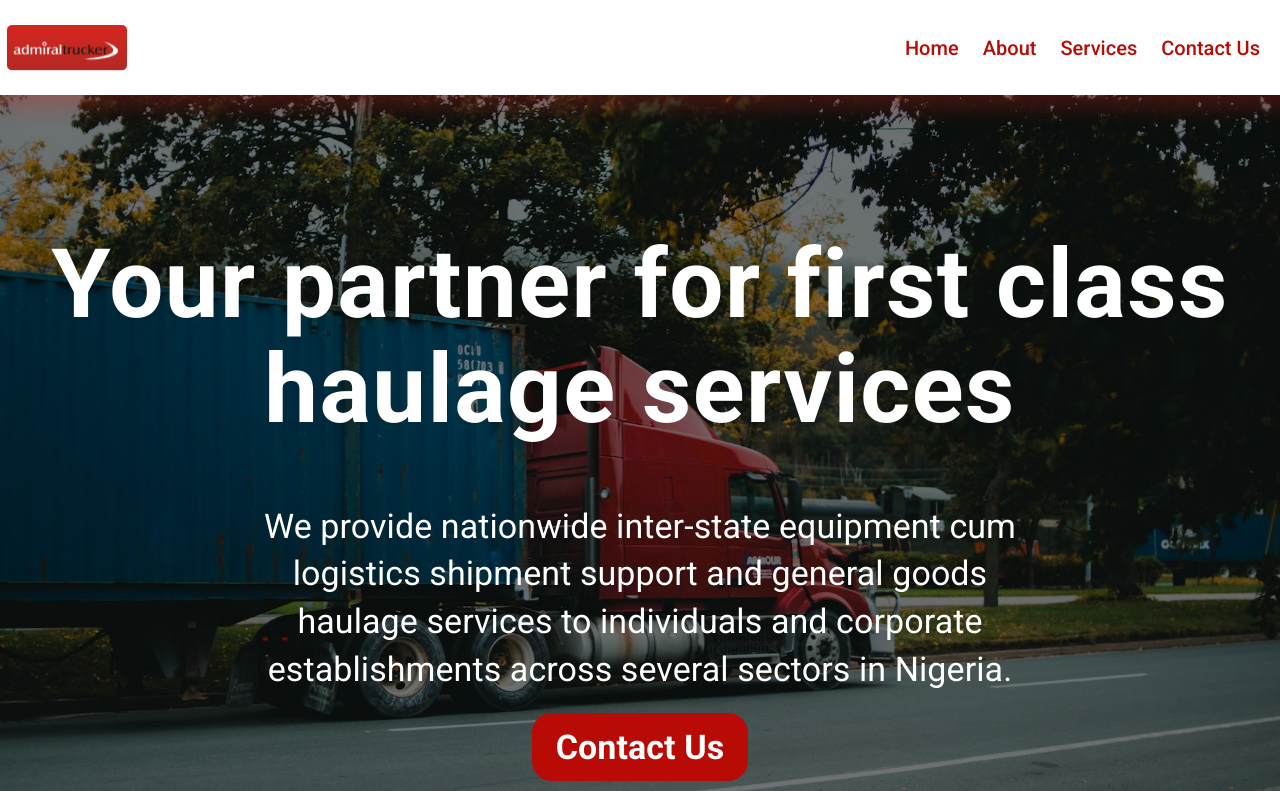
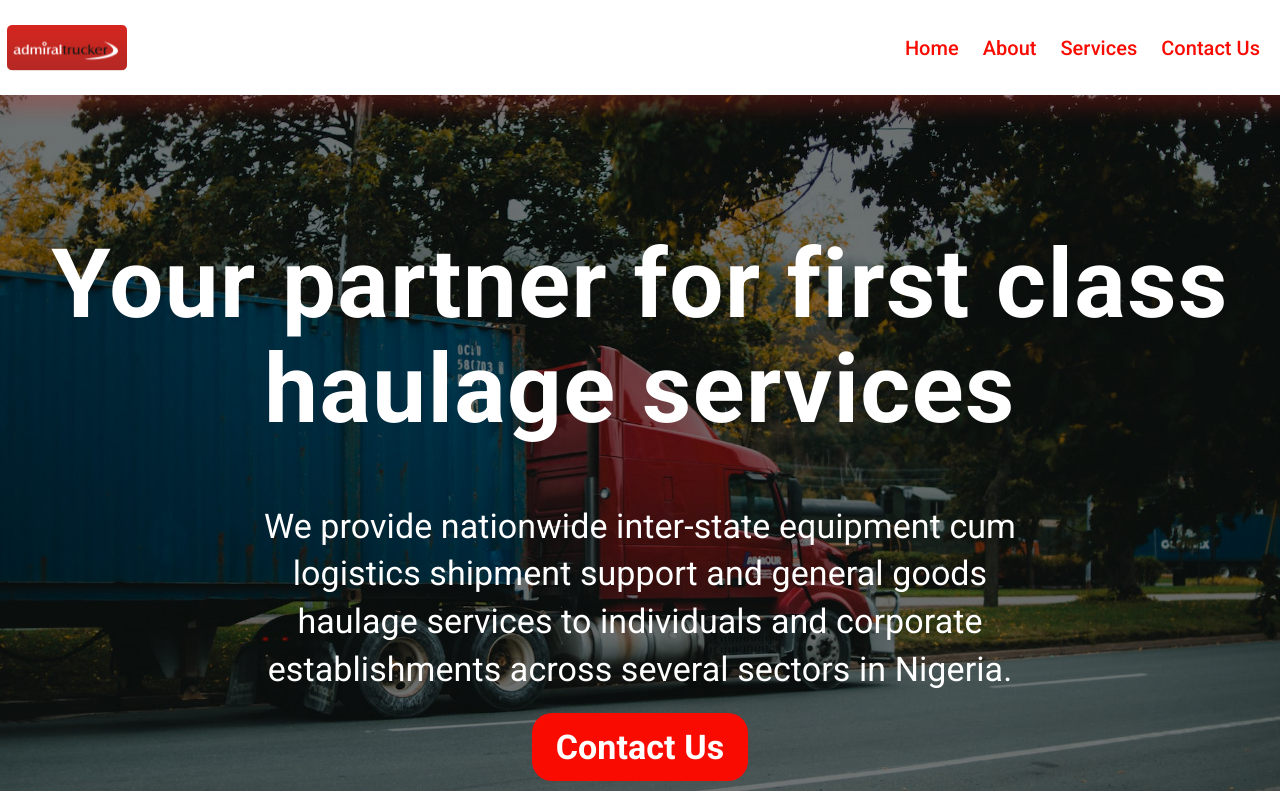
Before and after one commit to VictorAdeB/containers-admiral-trucking, a React (Create React App) app: page / in a window 1280 px wide. Shown: the top 791 px of the page. Built offline with nearby package versions, Linux system fonts and the light colour scheme.

Commit message:
New build

```diff
--- a/src/App.css
+++ b/src/App.css
@@ -5,7 +5,7 @@
   --app-background: rgba(255, 255, 255, 1);
   --black: rgba(28, 28, 28, 1);
   /* --brand: rgba(209, 38, 31, 1); */
-  --brand: rgb(184, 11, 5);
+  --brand: rgb(249, 11, 2);
   --neutral: rgba(255, 255, 255, 1);
   --neutral-ash: rgba(246, 246, 246, 1);
   --light-red: 4px -1px 17px 15px rgba(209, 38, 31, 0.25);
```
